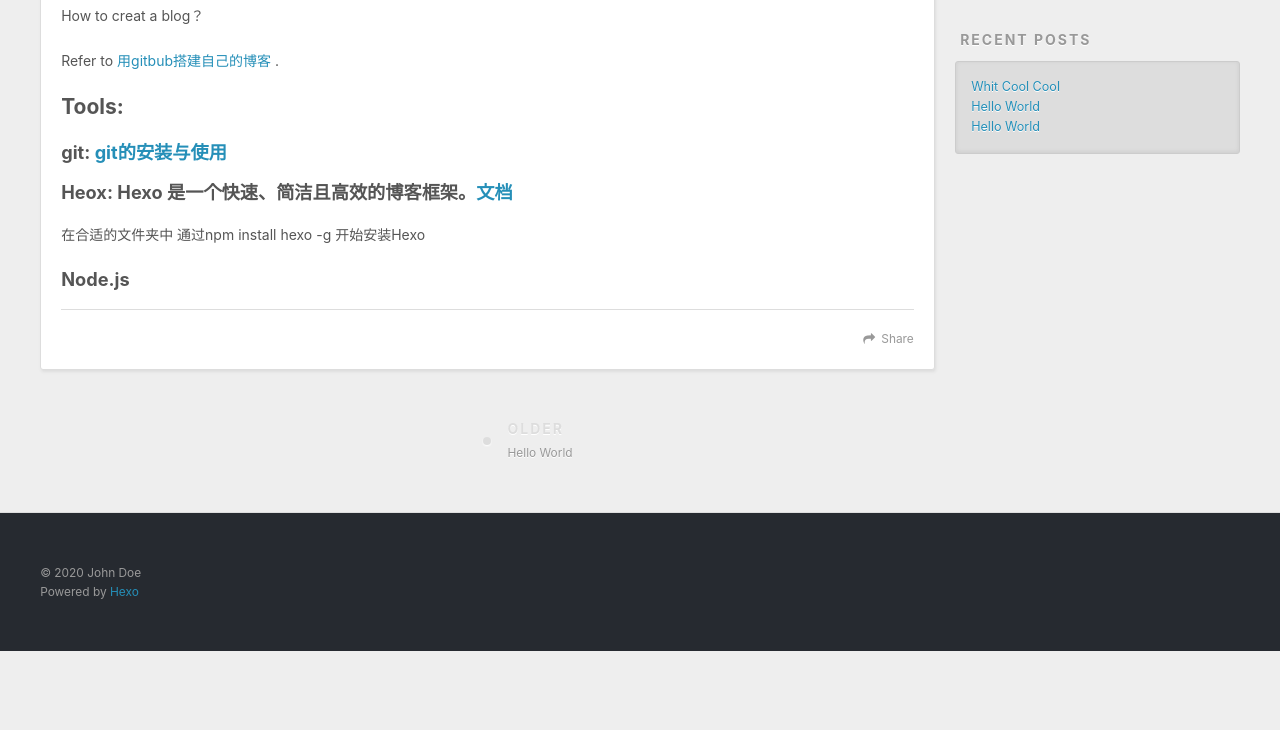
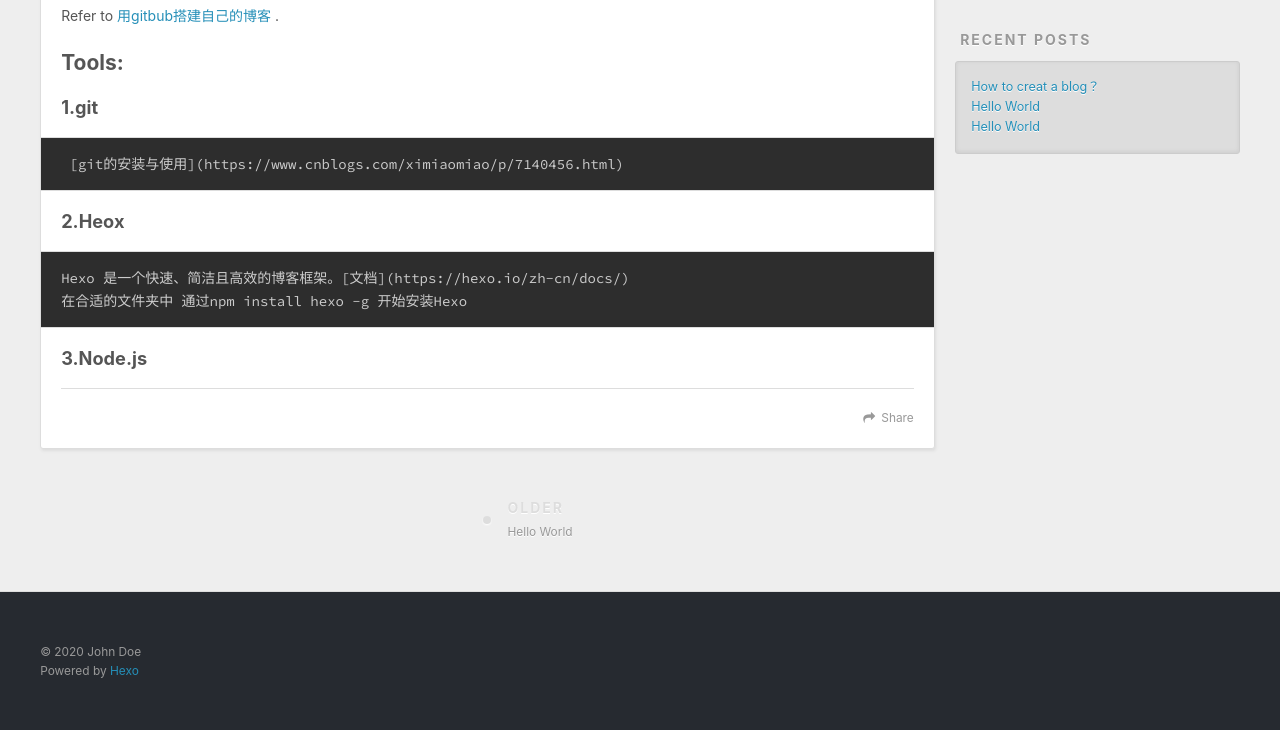
Before and after one commit to dumbledidy/dumbledidy.github.io, a plain HTML site: page 2020/09/17/Hello-World-1/index.html in a window 1280 px wide. Shown: the part 448-1178 px from the top of the page. Before the commit the page ends 1099 px from the top, so only its background shows below. Drawn offline with nearby package versions, Linux system fonts and the light colour scheme.

Commit message:
Site updated: 2020-09-17 11:28:55

```diff
--- a/2020/09/17/Hello-World-1/index.html
+++ b/2020/09/17/Hello-World-1/index.html
@@ -5,17 +5,17 @@
 
 
 
-  <title>Whit Cool Cool | Dumbledidy home</title>
+  <title>How to creat a blog？ | Dumbledidy home</title>
   <meta name="viewport" content="width=device-width, initial-scale=1, maximum-scale=1">
-  <meta name="description" content="How to creat a blog？ Refer to 用gitbub搭建自己的博客 . Tools:git: git的安装与使用Heox: Hexo 是一个快速、简洁且高效的博客框架。文档在合适的文件夹中 通过npm install hexo -g 开始安装Hexo Node.js">
+  <meta name="description" content="Refer to 用gitbub搭建自己的博客 . Tools:1.git [git的安装与使用](https:&#x2F;&#x2F;www.cnblogs.com&#x2F;ximiaomiao&#x2F;p&#x2F;7140456.html) 2.HeoxHexo 是一个快速、简洁且高效的博客框架。[文档](https:&#x2F;&#x2F;hexo.io&#x2F;zh-cn&#x2F;docs&#x2F;) 在合适的文件夹中 通过npm install hexo -g 开始安装He">
 <meta property="og:type" content="article">
-<meta property="og:title" content="Whit Cool Cool">
+<meta property="og:title" content="How to creat a blog？">
 <meta property="og:url" content="http://example.com/2020/09/17/Hello-World-1/index.html">
 <meta property="og:site_name" content="Dumbledidy home">
-<meta property="og:description" content="How to creat a blog？ Refer to 用gitbub搭建自己的博客 . Tools:git: git的安装与使用Heox: Hexo 是一个快速、简洁且高效的博客框架。文档在合适的文件夹中 通过npm install hexo -g 开始安装Hexo Node.js">
+<meta property="og:description" content="Refer to 用gitbub搭建自己的博客 . Tools:1.git [git的安装与使用](https:&#x2F;&#x2F;www.cnblogs.com&#x2F;ximiaomiao&#x2F;p&#x2F;7140456.html) 2.HeoxHexo 是一个快速、简洁且高效的博客框架。[文档](https:&#x2F;&#x2F;hexo.io&#x2F;zh-cn&#x2F;docs&#x2F;) 在合适的文件夹中 通过npm install hexo -g 开始安装He">
 <meta property="og:locale" content="en_US">
 <meta property="article:published_time" content="2020-09-17T03:12:39.000Z">
-<meta property="article:modified_time" content="2020-09-17T03:24:17.186Z">
+<meta property="article:modified_time" content="2020-09-17T03:28:49.919Z">
 <meta property="article:author" content="John Doe">
 <meta name="twitter:card" content="summary">
 
@@ -80,7 +80,7 @@
 
 
     <h1 class="article-title" itemprop="name">
-      Whit Cool Cool
+      How to creat a blog？
     </h1>
 
 
@@ -88,10 +88,11 @@
 
     <div class="article-entry" itemprop="articleBody">
 
-        <p>How to creat a blog？</p>
-<p>Refer to <a target="_blank" rel="noopener" href="https://www.jianshu.com/p/4f56cf990bba">用gitbub搭建自己的博客</a> .</p>
-<h2 id="Tools"><a href="#Tools" class="headerlink" title="Tools:"></a>Tools:</h2><h3 id="git-git的安装与使用"><a href="#git-git的安装与使用" class="headerlink" title="git: git的安装与使用"></a>git: <a target="_blank" rel="noopener" href="https://www.cnblogs.com/ximiaomiao/p/7140456.html">git的安装与使用</a></h3><h3 id="Heox-Hexo-是一个快速、简洁且高效的博客框架。文档"><a href="#Heox-Hexo-是一个快速、简洁且高效的博客框架。文档" class="headerlink" title="Heox: Hexo 是一个快速、简洁且高效的博客框架。文档"></a>Heox: Hexo 是一个快速、简洁且高效的博客框架。<a target="_blank" rel="noopener" href="https://hexo.io/zh-cn/docs/">文档</a></h3><p>在合适的文件夹中 通过npm install hexo -g 开始安装Hexo</p>
-<h3 id="Node-js"><a href="#Node-js" class="headerlink" title="Node.js"></a>Node.js</h3>
+        <p>Refer to <a target="_blank" rel="noopener" href="https://www.jianshu.com/p/4f56cf990bba">用gitbub搭建自己的博客</a> .</p>
+<h2 id="Tools"><a href="#Tools" class="headerlink" title="Tools:"></a>Tools:</h2><h3 id="1-git"><a href="#1-git" class="headerlink" title="1.git"></a>1.git</h3><pre><code> [git的安装与使用](https://www.cnblogs.com/ximiaomiao/p/7140456.html)</code></pre>
+<h3 id="2-Heox"><a href="#2-Heox" class="headerlink" title="2.Heox"></a>2.Heox</h3><pre><code>Hexo 是一个快速、简洁且高效的博客框架。[文档](https://hexo.io/zh-cn/docs/)
+在合适的文件夹中 通过npm install hexo -g 开始安装Hexo</code></pre>
+<h3 id="3-Node-js"><a href="#3-Node-js" class="headerlink" title="3.Node.js"></a>3.Node.js</h3>
 
     </div>
     <footer class="article-footer">
@@ -144,7 +145,7 @@
       <ul>
 
           <li>
-            <a href="/2020/09/17/Hello-World-1/">Whit Cool Cool</a>
+            <a href="/2020/09/17/Hello-World-1/">How to creat a blog？</a>
           </li>
 
           <li>
```
Also changed, not shown: 2020/09/16/hello-world/index.html (+1 -1 lines), 2020/09/17/Hello-World-0/index.html (+2 -2 lines), archives/2020/09/index.html (+2 -2 lines), archives/2020/index.html (+2 -2 lines), archives/index.html (+2 -2 lines), index.html (+7 -6 lines).
